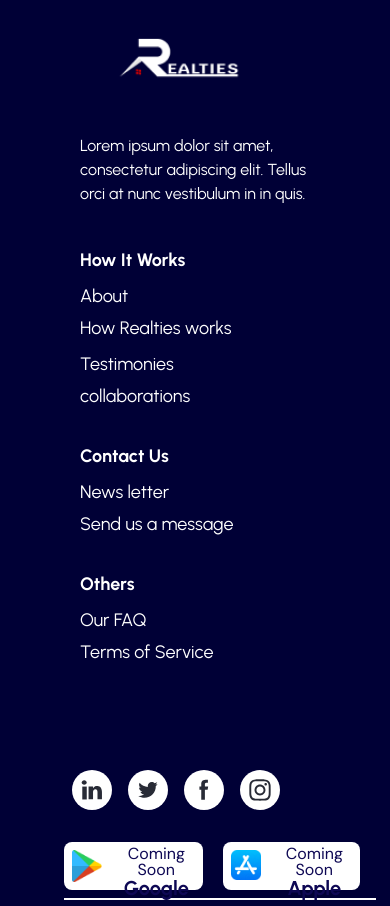
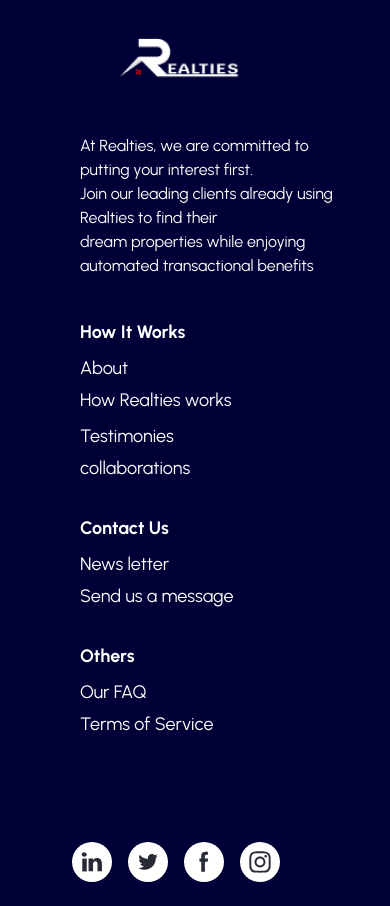
Before and after one commit to realties-team/Realties-Webites, a Next.js app: page / in a window 390 px wide. Shown: the part 8820-9726 px from the top of the page. Built offline with nearby package versions, Linux system fonts and the light colour scheme; a web font is replaced by a local one.

Commit message:
Fix responsiveness

```diff
--- a/components/Footer.tsx
+++ b/components/Footer.tsx
@@ -56,8 +56,10 @@ const Footer = (props: Props) => {
             </div> */}
 
             <p className="text-white">
-              Lorem ipsum dolor sit amet, <br /> consectetur adipiscing elit.
-              Tellus <br /> orci at nunc vestibulum in in quis.
+              At Realties, we are committed to putting your interest first.{" "}
+              <br /> Join our leading clients already using Realties to find{" "}
+              their <br /> dream properties while enjoying automated
+              transactional benefits
             </p>
           </div>
 
```
